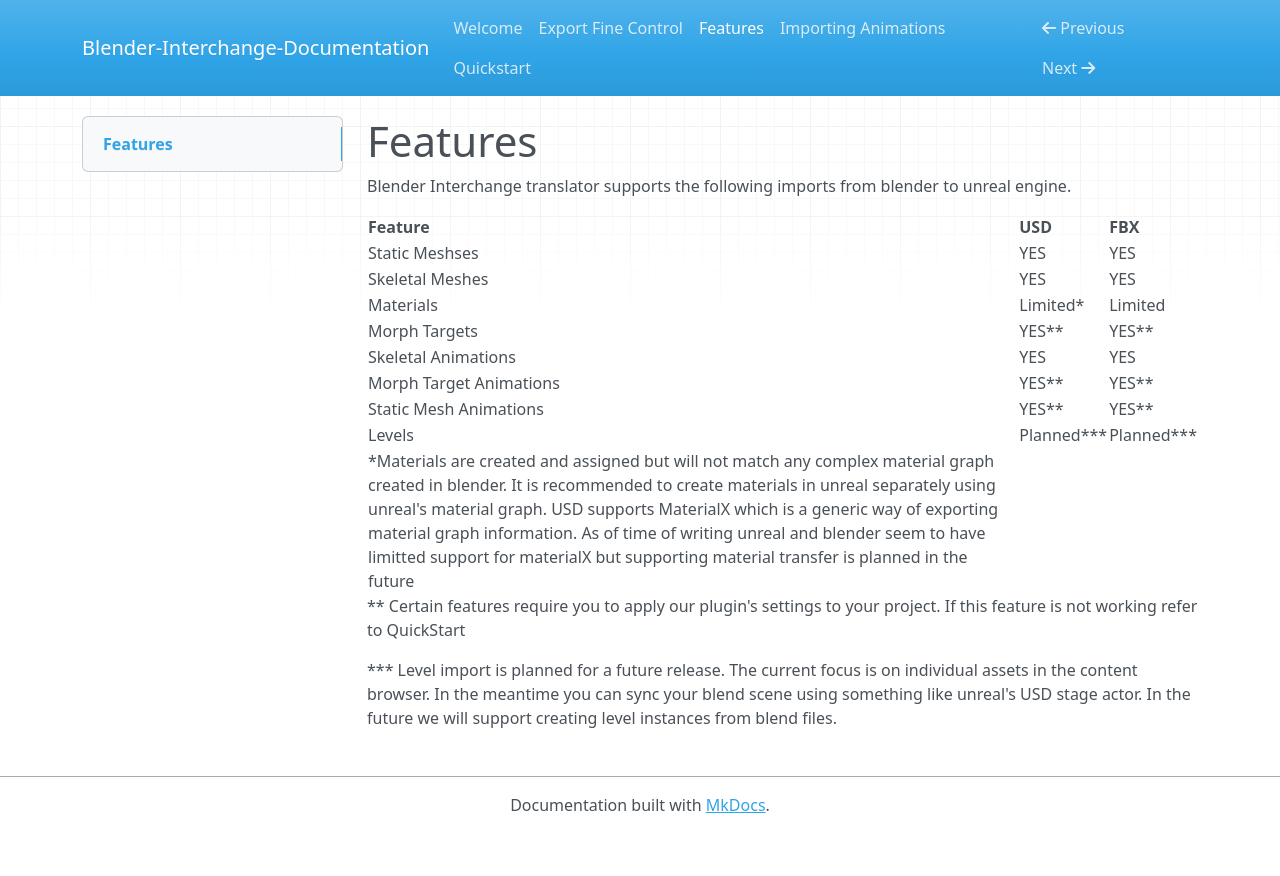
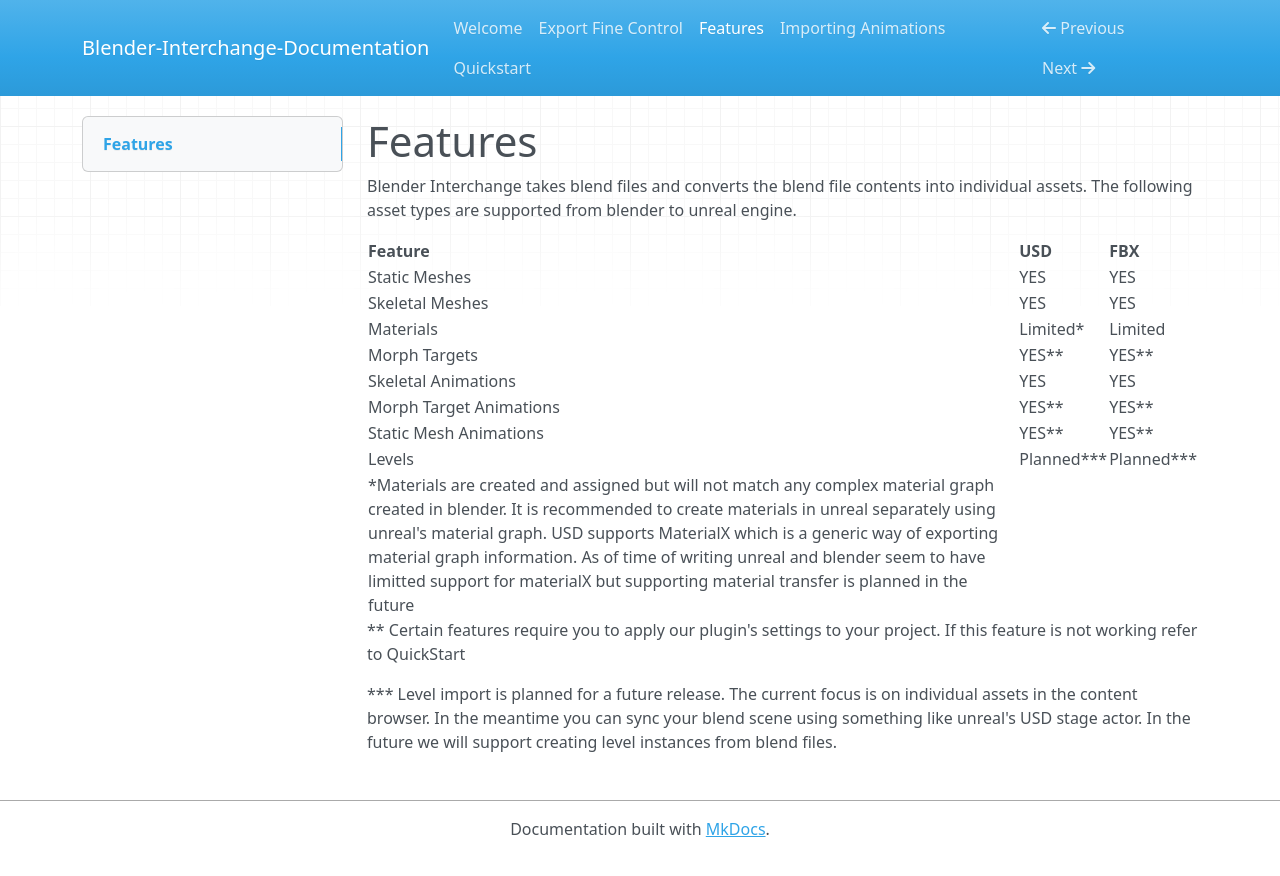
Before and after one commit to Timeless-Tower/blender-interchange-docs, an MkDocs documentation site: the page built from docs/Features.md, in a window 1280 px wide. Shown: the top 876 px of the page. Built offline with MkDocs 1.6.1, drawn with Linux system fonts in a browser that asks for light colours; nearby versions of some CDN libraries.

Commit message:
documentation update

```diff
--- a/docs/Features.md
+++ b/docs/Features.md
@@ -1,9 +1,11 @@
 # Features
-Blender Interchange translator supports the following imports from blender to unreal engine.
+
+Blender Interchange takes blend files and converts the blend file contents into individual assets.
+The following asset types are supported from blender to unreal engine.
 
 | Feature                 | USD           | FBX           |
 | ----------------------- | ------------- | ------------- |
-| Static Meshses          | YES           | YES           |
+| Static Meshes           | YES           | YES           |
 | Skeletal Meshes         | YES           | YES           |
 | Materials               | Limited*      | Limited       |
 | Morph Targets           | YES**         | YES**         |
```
Also changed, not shown: docs/Importing Animations.md (+38 -3 lines), docs/.obsidian/workspace.json, docs/Pasted image 20250124204127.png (added), docs/Pasted image 20250124204352.png (added), docs/Pasted image 20250124205354.png (added), docs/blender_SiwgCnk6VN.gif (added).
